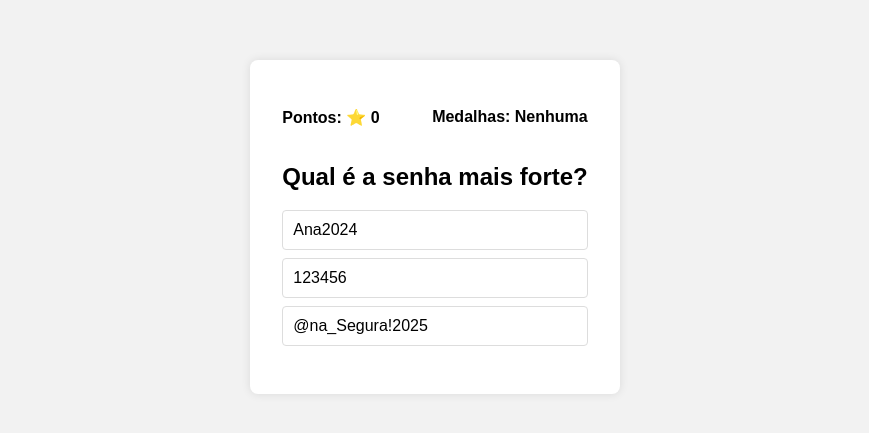
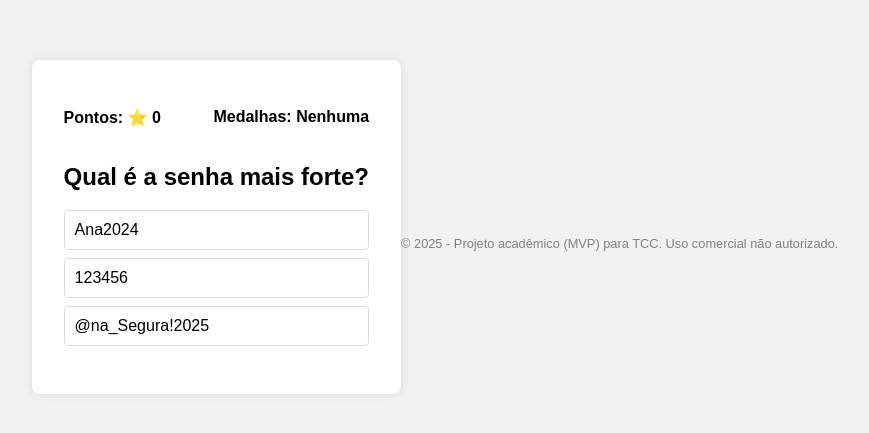
Before and after one commit to ViviAkhemi/SecurePlay, a plain HTML site: page index.html in a window 1280 px wide. Shown: the part 173-606 px from the top of the page, without its empty margins (205-1074 px from the left). Drawn offline with Linux system fonts and the light colour scheme.

Commit message:
adiciona footer

```diff
--- a/index.html
+++ b/index.html
@@ -238,5 +238,8 @@
     // Inicializar
     loadQuestion();
   </script>
+  <footer style="text-align: center; font-size: 0.8rem; margin-top: 2rem; color: gray;">
+  © 2025 - Projeto acadêmico (MVP) para TCC. Uso comercial não autorizado.
+  </footer>
 </body>
 </html>
```
